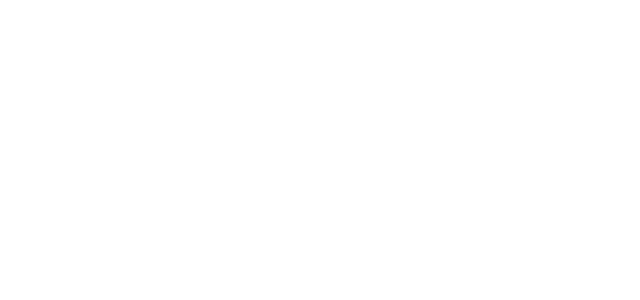
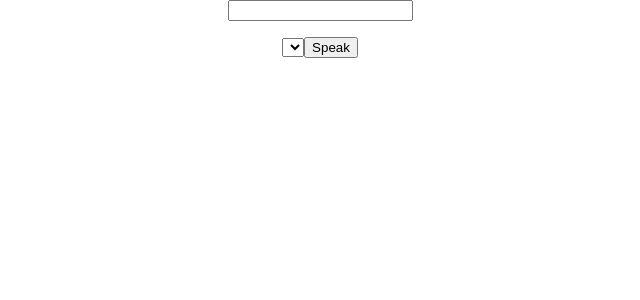
Before and after one commit to telesleo/bilingual-reader, a React (Create React App) app: page / in a window 1280 px wide. Shown: the top 300 px of the page, without its empty margins (320-960 px from the left). Built offline with nearby package versions, Linux system fonts and the light colour scheme.

Commit message:
Add Reader page that can convert any provided text to speech"

```diff
--- a/src/App.jsx
+++ b/src/App.jsx
@@ -1,8 +1,11 @@
 import React from 'react';
+import Reader from './pages/Reader';
 
 function App() {
   return (
-    <div className="App" />
+    <div className="App">
+      <Reader />
+    </div>
   );
 }
 
--- /dev/null
+++ b/src/pages/Reader/index.jsx
@@ -0,0 +1,49 @@
+import React, { useEffect, useState } from 'react';
+
+export default function Reader() {
+  const [text, setText] = useState('');
+  const [voices, setVoices] = useState([]);
+  const [selectedVoice, setSelectedVoice] = useState();
+
+  useEffect(() => {
+    function handleVoicesChanged() {
+      const speechSynthesisVoices = speechSynthesis.getVoices();
+      if (speechSynthesisVoices.length > 0) {
+        setVoices(speechSynthesisVoices);
+        setSelectedVoice(speechSynthesisVoices[0]);
+      }
+    }
+
+    window.speechSynthesis.addEventListener('voiceschanged', handleVoicesChanged);
+
+    return () => {
+      window.speechSynthesis.removeEventListener('voiceschanged', handleVoicesChanged);
+    };
+  }, []);
+
+  const speak = () => {
+    const utterance = new SpeechSynthesisUtterance(text);
+    utterance.voice = selectedVoice;
+    speechSynthesis.speak(utterance);
+  };
+
+  return (
+    <div>
+      <input type="text" value={text} onChange={({ target }) => setText(target.value)} />
+      <p>{text}</p>
+      <select onChange={({ target }) => setSelectedVoice(voices[target.value])}>
+        {
+          voices.map((voice, index) => (
+            <option
+              key={voice.voiceURI}
+              value={index}
+            >
+              {voice.voiceURI}
+            </option>
+          ))
+        }
+      </select>
+      <button type="button" onClick={speak}>Speak</button>
+    </div>
+  );
+}
```
